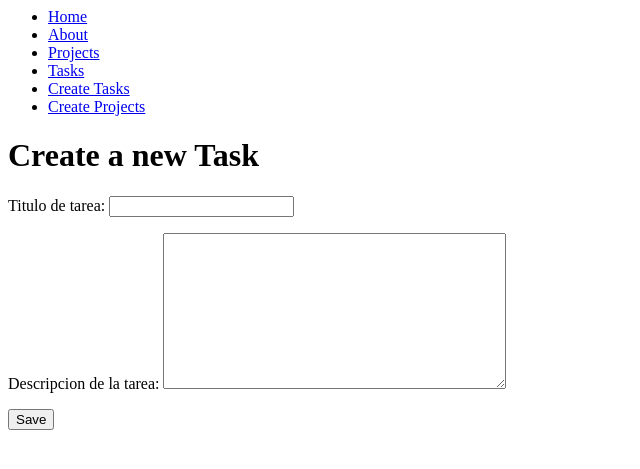
After one commit to JuanP0329/Proyecto-Django, a Django app: page /create_task in a window 1280 px wide. The commit adds this page. Shown: the top 469 px of the page, without its empty margins (0-640 px from the left). Run offline with Django 5.2, Linux system fonts and the light colour scheme.

Commit message:
Se crean formularios en los templates para crear proyectos y tareas en nuestra aplicacion y asi poder enviarselos y guardarlos en la base de datos

```diff
--- /dev/null
+++ b/myapp/forms.py
@@ -0,0 +1,11 @@
+from django import forms
+
+
+class CreateNewTask(forms.Form):
+    title = forms.CharField(label="Titulo de tarea", max_length=200)
+    description = forms.CharField(
+        label="Descripcion de la tarea", widget=forms.Textarea
+    )
+
+class CreateNewProject(forms.Form):
+    name = forms.CharField(label= "Nombre del Proyecto", max_length=200)
--- a/myapp/templates/layouts/base.html
+++ b/myapp/templates/layouts/base.html
@@ -12,6 +12,12 @@
         <li>
             <a href="/tasks">Tasks</a>
         </li>
+        <li>
+            <a href="/create_task">Create Tasks</a>
+        </li>
+        <li>
+            <a href="/create_project">Create Projects</a>
+        </li>
     </ul>
 </nav>
 
--- /dev/null
+++ b/myapp/templates/tasks/create_task.html
@@ -0,0 +1,15 @@
+{% extends 'layouts/base.html' %}
+
+{% block content %}
+<h1>Create a new Task</h1>
+
+<form method="POST">
+    {% csrf_token %}
+
+    {{form.as_p}}
+    <button>
+        Save
+    </button>
+</form>
+
+{% endblock %}
--- a/myapp/urls.py
+++ b/myapp/urls.py
@@ -1,5 +1,5 @@
 from django.urls import path
-from .views import hello, about, index, projects, tasks
+from .views import hello, about, index, projects, tasks, create_task, create_project
 
 urlpatterns = [
     path("", index),
@@ -7,4 +7,6 @@ urlpatterns = [
     path("hello/<str:username>", hello),
     path("projects", projects),
     path("tasks/", tasks),
+    path("create_task", create_task),
+    path("create_project", create_project),
 ]
--- a/myapp/views.py
+++ b/myapp/views.py
@@ -1,6 +1,7 @@
 from django.http import HttpResponse
 from .models import Project, Task
-from django.shortcuts import render
+from django.shortcuts import render, redirect
+from .forms import CreateNewTask, CreateNewProject
 
 
 # Create your views here.
@@ -21,10 +22,32 @@ def about(request):
 def projects(request):
     # projects = list(Project.objects.values())
     projects = Project.objects.all()
-    return render(request, "projects.html", {"projects": projects})
+    return render(request, "projects/projects.html", {"projects": projects})
 
 
 def tasks(request):
     # task = Task.objects.get(title=title)
     tasks = Task.objects.all()
-    return render(request, "tasks.html", {"tasks": tasks})
+    return render(request, "tasks/tasks.html", {"tasks": tasks})
+
+
+def create_task(request):
+    if request.method == "GET":
+        return render(request, "tasks/create_task.html", {"form": CreateNewTask()})
+    else:
+        Task.objects.create(
+            title=request.POST["title"],
+            description=request.POST["description"],
+            project_id=1,
+        )
+        return redirect("/tasks/")
+
+
+def create_project(request):
+    if request.method == "GET":
+        return render(
+            request, "projects/create_project.html", {"form": CreateNewProject()}
+        )
+    else:
+        Project.objects.create(name=request.POST["name"])
+        return redirect("/projects")
```
Also changed, not shown: myapp/templates/projects/create_project.html (added, +14 -0 lines), myapp/templates/projects/projects.html (renamed from myapp/templates/projects.html), myapp/templates/tasks/tasks.html (renamed from myapp/templates/tasks.html).
